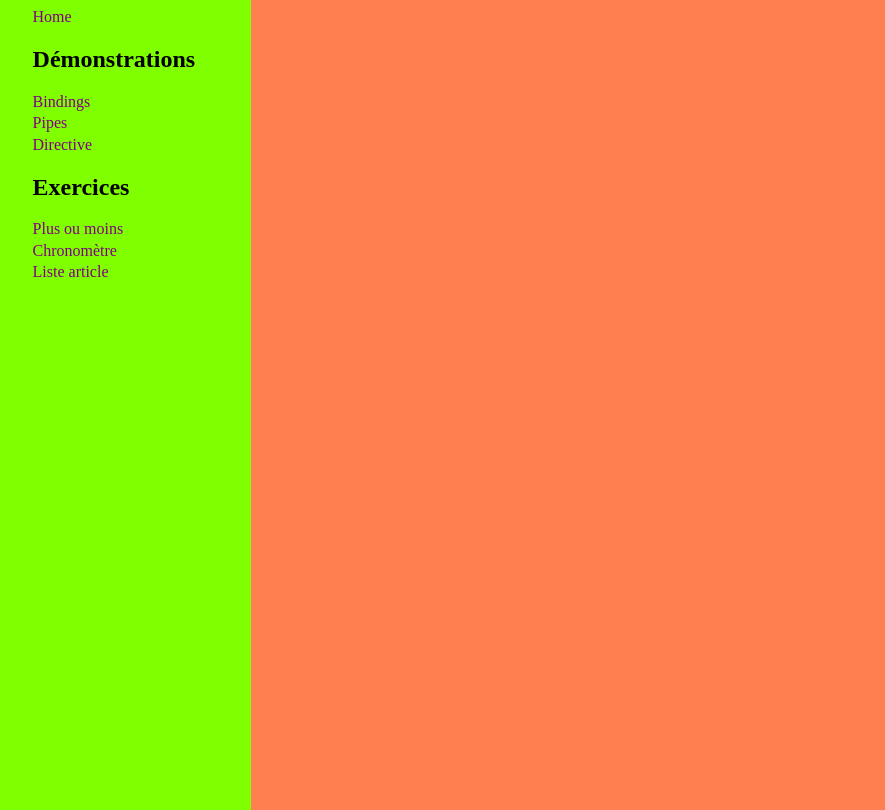
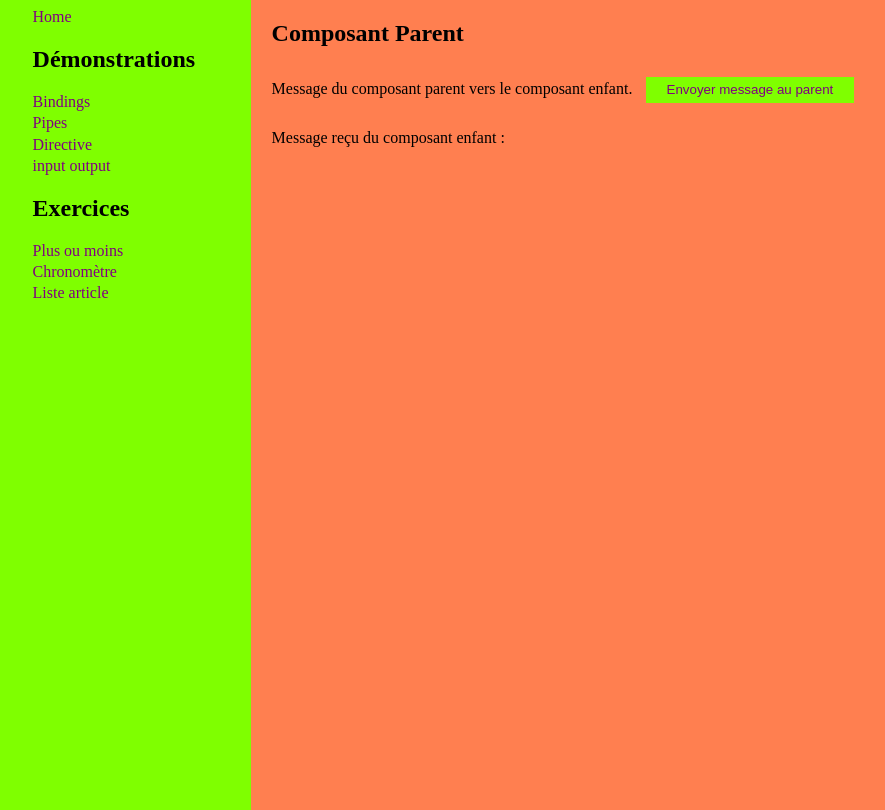
Before and after one commit to Erdmannremy/MonprojetTechnofutur_Tic, an Angular app: page /demo-input-output in a window 1280 px wide. Before the commit this address led to /. Shown: the whole page, without its empty margins (10-895 px from the left). Built offline with nearby package versions, Linux system fonts and the light colour scheme.

Commit message:
demos-Input-output

```diff
--- a/src/app/app-routing.module.ts
+++ b/src/app/app-routing.module.ts
@@ -7,6 +7,7 @@ import { Demo2Component } from './demo/demo2/demo2.component';
 import { Exercice2Component } from './exercices/exercice2/exercice2.component';
 import { DemoDirectiveComponent } from './demo/demo-directive/demo-directive.component';
 import { ArticleListeDirectiveComponent } from './exercices/article-liste-directive/article-liste-directive.component';
+import { ParentComponentComponent } from './demo/demoInputOutput/parent-component/parent-component.component';
 
 const routes: Routes = [
   { path: '', redirectTo: 'home', pathMatch: 'full' },
@@ -14,6 +15,7 @@ const routes: Routes = [
   { path: 'demo1', component: Demo1Component },
   { path: 'demo2', component: Demo2Component },
   { path: 'demo-directive', component: DemoDirectiveComponent },
+  { path: 'demo-input-output', component: ParentComponentComponent },
   { path: 'exercice1', component: Exercice1Component },
   { path: 'exercice2', component: Exercice2Component },
   { path: 'article-liste-directive', component: ArticleListeDirectiveComponent }
--- a/src/app/app.module.ts
+++ b/src/app/app.module.ts
@@ -13,6 +13,8 @@ import { SharedModule } from './shared/shared.module';
 import { Exercice2Component } from './exercices/exercice2/exercice2.component';
 import { DemoDirectiveComponent } from './demo/demo-directive/demo-directive.component';
 import { ArticleListeDirectiveComponent } from './exercices/article-liste-directive/article-liste-directive.component';
+import { ChildComponentComponent } from './demo/demoInputOutput/child-component/child-component.component';
+import { ParentComponentComponent } from './demo/demoInputOutput/parent-component/parent-component.component';
 
 
 @NgModule({
@@ -25,7 +27,9 @@ import { ArticleListeDirectiveComponent } from './exercices/article-liste-direct
     Demo2Component,
     Exercice2Component,
     DemoDirectiveComponent,
-    ArticleListeDirectiveComponent
+    ArticleListeDirectiveComponent,
+    ChildComponentComponent,
+    ParentComponentComponent
   ],
   imports: [
     BrowserModule,
--- /dev/null
+++ b/src/app/demo/demoInputOutput/child-component/child-component.component.ts
@@ -0,0 +1,19 @@
+import { Component, EventEmitter, Input, Output } from '@angular/core';
+
+@Component({
+  selector: 'app-child-component',
+  templateUrl: './child-component.component.html',
+  styleUrls: ['./child-component.component.scss']
+})
+export class ChildComponentComponent {
+    // @Input() pour recevoir des données du composant parent
+    @Input() messageFromParent: string = "";
+
+    // @Output() pour émettre des données vers le composant parent
+    @Output() messageToParent = new EventEmitter<string>();
+
+    // Méthode pour émettre un message vers le composant parent
+    sendMessageToParent() {
+      this.messageToParent.emit("Message du composant enfant vers le parent.");
+    }
+}
--- /dev/null
+++ b/src/app/demo/demoInputOutput/parent-component/parent-component.component.html
@@ -0,0 +1,11 @@
+<!-- Étape 3 : Utilisez le composant enfant dans le composant parent -->
+<!-- Dans le fichier parent.component.html, incluez le composant enfant -->
+<div>
+  <h2>Composant Parent</h2>
+  <!-- Utilisation du composant enfant -->
+  <!-- [messageFromParent]="message" pour passer des données du parent à l'enfant -->
+  <!-- (messageToParent)="handleMessage($event)" pour écouter les événements de l'enfant -->
+  <app-child-component [messageFromParent]="message" (messageToParent)="handleMessage($event)"></app-child-component>
+  <!-- Affichage du message reçu du composant enfant -->
+  <p>Message reçu du composant enfant : {{ receivedMessage }}</p>
+</div>
--- /dev/null
+++ b/src/app/demo/demoInputOutput/parent-component/parent-component.component.ts
@@ -0,0 +1,20 @@
+import { Component } from '@angular/core';
+
+@Component({
+  selector: 'app-parent-component',
+  templateUrl: './parent-component.component.html',
+  styleUrls: ['./parent-component.component.scss']
+})
+export class ParentComponentComponent {
+    // Message à passer au composant enfant
+    message = "Message du composant parent vers le composant enfant.";
+
+    // Variable pour stocker le message renvoyé par le composant enfant
+    receivedMessage: string ="";
+
+    // Méthode pour gérer le message renvoyé par le composant enfant
+    handleMessage(message: string) {
+      this.receivedMessage = message;
+    }
+
+}
--- a/src/app/navbar/navbar.component.html
+++ b/src/app/navbar/navbar.component.html
@@ -5,6 +5,7 @@
         <li><a routerLink="demo1">Bindings</a></li>
         <li><a routerLink="demo2">Pipes</a></li>
         <li><a routerLink="demo-directive">Directive</a></li>
+        <li><a routerLink="demo-input-output">input output</a></li>
         <h2>Exercices</h2>
         <li><a routerLink="exercice1">Plus ou moins</a></li>
         <li><a routerLink="exercice2">Chronomètre</a></li>
```
Also changed, not shown: src/app/demo/demoInputOutput/child-component/child-component.component.scss (added), src/app/demo/demoInputOutput/parent-component/parent-component.component.scss (added).
